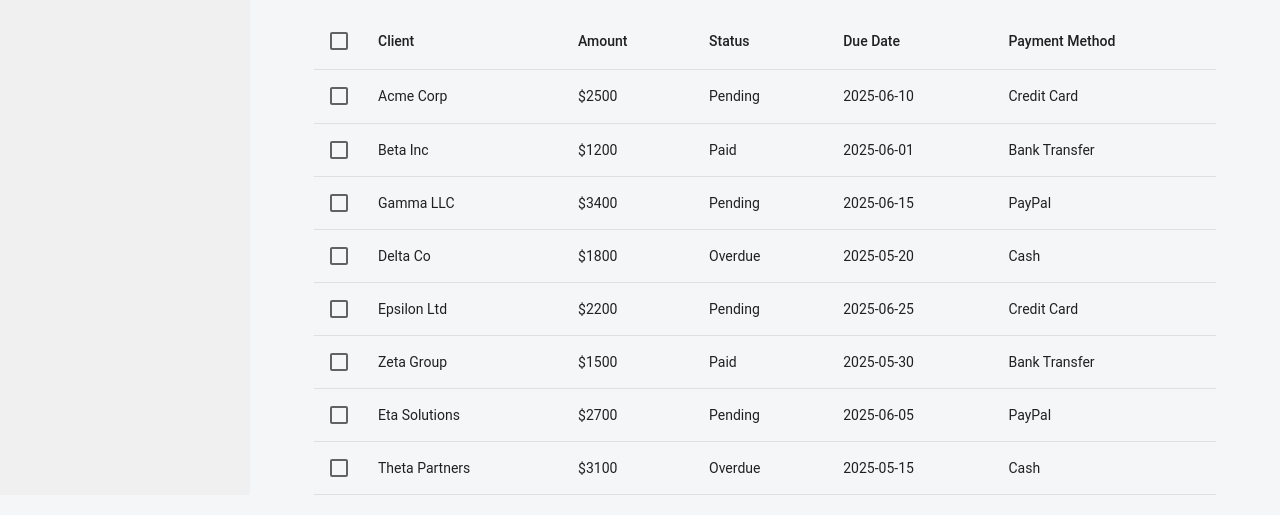
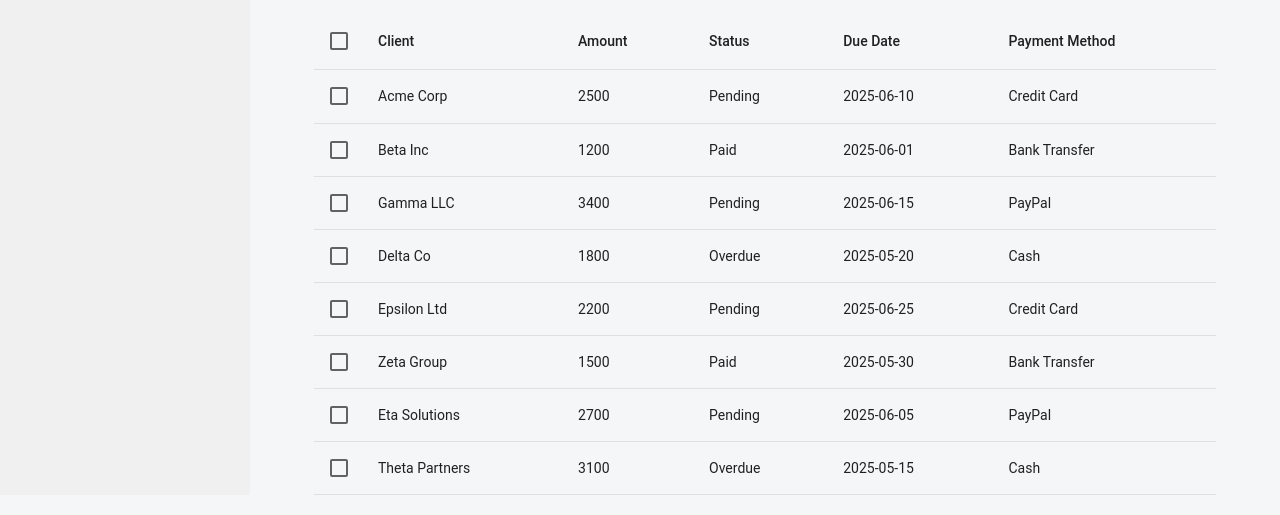
Before and after one commit to Eman-Abukhater/advanced-invoice-system, a Next.js app: page /dashboard/invoices in a window 1280 px wide. Shown: the part 305-820 px from the top of the page. Built offline with nearby package versions, Linux system fonts and the light colour scheme; no server answers.

Commit message:
make the columns in the invoice table can be dragged and reordered

```diff
--- a/src/app/dashboard/invoices/page.jsx
+++ b/src/app/dashboard/invoices/page.jsx
@@ -27,6 +27,9 @@ import {
 // Importing utility functions for exporting invoices
 import { exportInvoicesToCSV, exportInvoicesToPDF } from "@/lib/exportUtils";
 
+// Importing Drag and Drop components
+import { DragDropContext, Droppable, Draggable } from "@hello-pangea/dnd";
+
 const InvoicePage = () => {
   // State to manage filters
   const [filters, setFilters] = useState({
@@ -41,11 +44,26 @@ const InvoicePage = () => {
 
   const queryClient = useQueryClient();
   const [selected, setSelected] = useState([]);
+  // Columns for the invoice table
+  const [columns, setColumns] = useState([
+    { id: "client", label: "Client" },
+    { id: "amount", label: "Amount" },
+    { id: "status", label: "Status" },
+    { id: "dueDate", label: "Due Date" },
+    { id: "paymentMethod", label: "Payment Method" },
+  ]);
 
   const { data: invoices = [], isLoading } = useQuery({
     queryKey: ["invoices"],
     queryFn: fetchInvoices,
   });
+  const handleDragEnd = (result) => {
+    if (!result.destination) return;
+    const reordered = Array.from(columns);
+    const [moved] = reordered.splice(result.source.index, 1);
+    reordered.splice(result.destination.index, 0, moved);
+    setColumns(reordered);
+  };
 
   const markAsPaid = useMutation({
     mutationFn: markInvoicesAsPaid,
@@ -272,24 +290,43 @@ const InvoicePage = () => {
       </Grid>
 
       <Table>
-        <TableHead>
+        <DragDropContext onDragEnd={handleDragEnd}>
+          <Droppable droppableId="columns" direction="horizontal" type="column">
+            {(provided) => (
+              <TableHead ref={provided.innerRef} {...provided.droppableProps}>
                 <TableRow>
                   <TableCell padding="checkbox">
                     <Checkbox
                       checked={
                         filteredInvoices.length > 0 &&
-                  filteredInvoices.every((inv) => selected.includes(inv.id))
+                        filteredInvoices.every((inv) =>
+                          selected.includes(inv.id)
+                        )
                       }
                       onChange={toggleAll}
                     />
                   </TableCell>
-            <TableCell>Client</TableCell>
-            <TableCell>Amount</TableCell>
-            <TableCell>Status</TableCell>
-            <TableCell>Due Date</TableCell>
-            <TableCell>Payment Method</TableCell>
+
+                  {columns.map((col, index) => (
+                    <Draggable draggableId={col.id} index={index} key={col.id}>
+                      {(provided) => (
+                        <TableCell
+                          ref={provided.innerRef}
+                          {...provided.draggableProps}
+                          {...provided.dragHandleProps}
+                        >
+                          {col.label}
+                        </TableCell>
+                      )}
+                    </Draggable>
+                  ))}
+                  {provided.placeholder}
                 </TableRow>
               </TableHead>
+            )}
+          </Droppable>
+        </DragDropContext>
+
         <TableBody>
           {filteredInvoices.map((inv) => (
             <TableRow key={inv.id}>
@@ -299,11 +336,9 @@ const InvoicePage = () => {
                   onChange={() => toggle(inv.id)}
                 />
               </TableCell>
-              <TableCell>{inv.client}</TableCell>
-              <TableCell>${inv.amount}</TableCell>
-              <TableCell>{inv.status}</TableCell>
-              <TableCell>{inv.dueDate}</TableCell>
-              <TableCell>{inv.paymentMethod}</TableCell>
+              {columns.map((col) => (
+                <TableCell key={col.id}>{inv[col.id]}</TableCell>
+              ))}
             </TableRow>
           ))}
         </TableBody>
```
Lines whose indentation alone changed are shown as unchanged.
